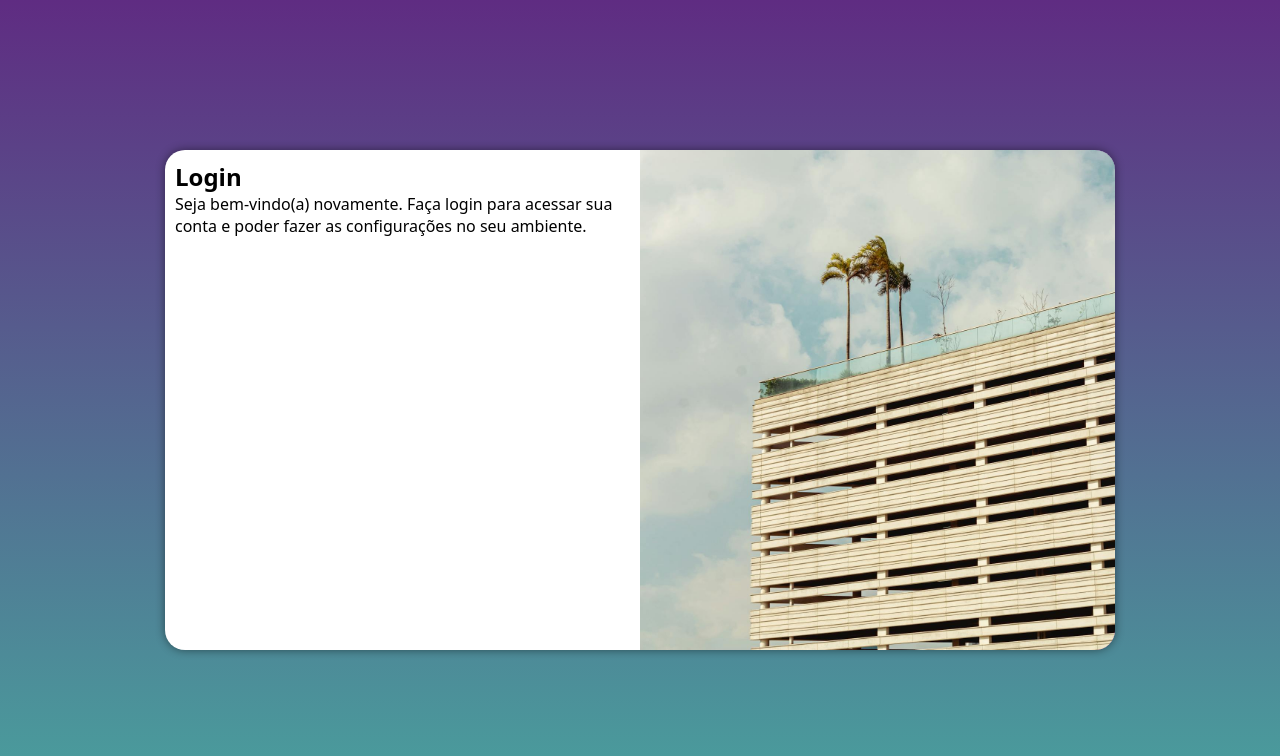
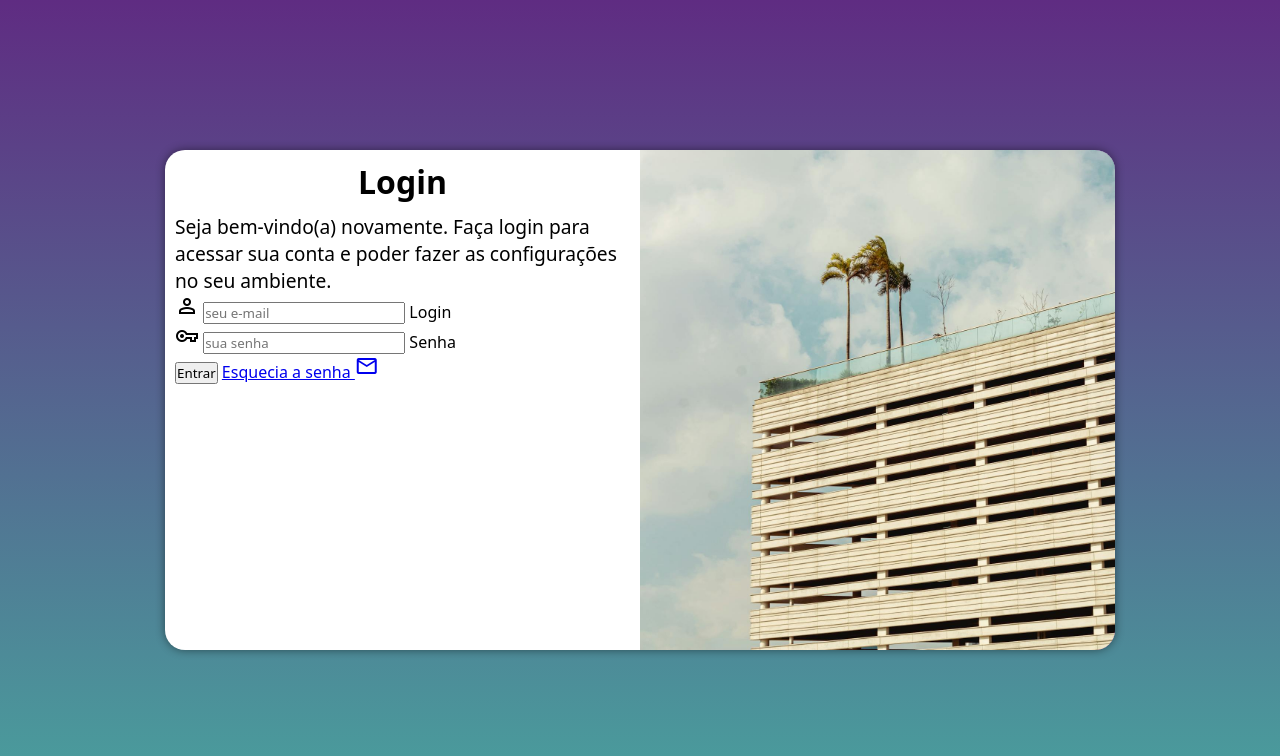
Before and after one commit to cauagm/projeto-login, a plain HTML site: page index.html in a window 1280 px wide. Drawn offline with nearby package versions, Linux system fonts and the light colour scheme.

Commit message:
adicionei o formulario

```diff
--- a/estilos/media-query.css
+++ b/estilos/media-query.css
@@ -39,4 +39,12 @@
         float: left;
         width: 50%;
     }
+
+    div#form > h1 {
+        font-size: 2em;
+    }
+
+    div#form > p {
+    font-size: 1.2em;
 }
+}
--- a/estilos/style.css
+++ b/estilos/style.css
@@ -53,3 +53,12 @@ section#login > div#form {
     display: block;
     padding: 10px;
 }
+
+div#form > h1 {
+    text-align: center;
+    margin-bottom: 10px;
+}
+
+div#form > p {
+    font-size: 0.8em;
+}
--- a/index.html
+++ b/index.html
@@ -4,6 +4,7 @@
     <meta charset="UTF-8">
     <meta name="viewport" content="width=device-width, initial-scale=1.0">
     <title>Login</title>
+    <link href="https://fonts.googleapis.com/css2?family=Material+Symbols+Outlined" rel="stylesheet" />
     <link rel="stylesheet" href="estilos/style.css">
     <link rel="stylesheet" href="estilos/media-query.css">
 </head>
@@ -16,8 +17,21 @@
             <div id="form">
                 <h1>Login</h1>
                 <p>Seja bem-vindo(a) novamente. Faça login para acessar sua conta e poder fazer as configurações no seu ambiente.</p>
-                <form action="login.php" method="post">
-
+                <form action="login.php" method="post" autocomplete="on">
+                    <div class="campo">
+                        <span class="material-symbols-outlined">person</span>
+                        <input type="email" name="login" id="ilogin" placeholder="seu e-mail" autocomplete="email" required maxlength="30">
+                        <label for="ilogin">Login</label>
+                    </div>
+                    <div class="campo">
+                        <span class="material-symbols-outlined">vpn_key</span>
+                        <input type="password" name="senha" id="isenha" placeholder="sua senha" autocomplete="current-password" required minlength="8" maxlength="20">
+                        <label for="isenha">Senha</label>
+                    </div>
+                    <input type="submit" value="Entrar">
+                    <a href="esqueci.html">
+                        Esquecia a senha <span class="material-symbols-outlined">mail</span>
+                    </a>
                 </form>
             </div>
         </section>
```
